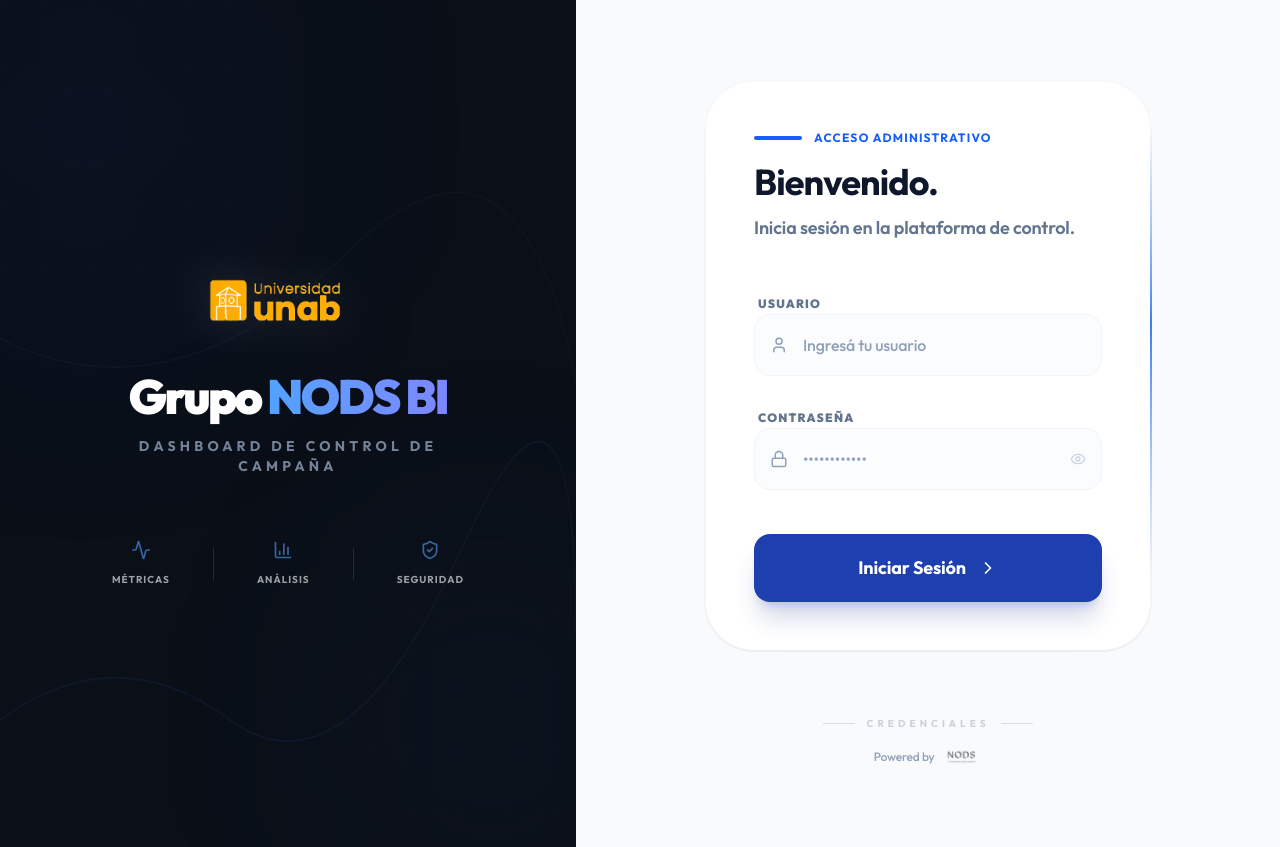
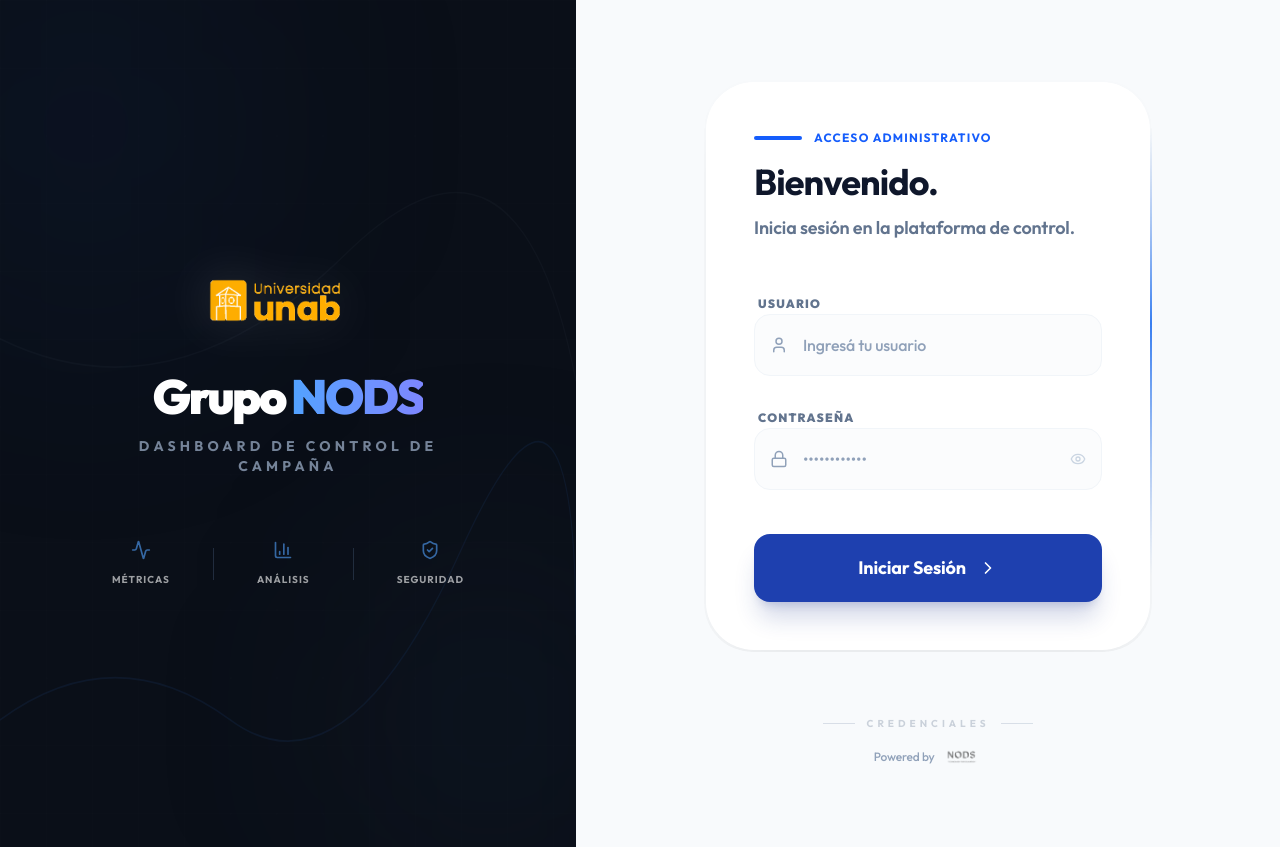
Before and after one commit to Franco-Arce/Unab_Dashboard_Web, a React (Vite) app in the folder frontend/: page / in a window 1280 px wide. Built offline with nearby package versions, Linux system fonts and the light colour scheme; no server answers.

Commit message:
text: remove BI from Grupo NODS

```diff
--- a/frontend/src/pages/LoginPage.jsx
+++ b/frontend/src/pages/LoginPage.jsx
@@ -68,7 +68,7 @@
                     </div>
 
                     <h1 className="text-5xl font-black tracking-tighter mb-4">
-                        Grupo <span className="bg-clip-text text-transparent bg-gradient-to-r from-blue-400 to-indigo-400">NODS BI</span>
+                        Grupo <span className="bg-clip-text text-transparent bg-gradient-to-r from-blue-400 to-indigo-400">NODS</span>
                     </h1>
                     <p className="text-slate-400 text-sm font-bold tracking-[0.3em] uppercase opacity-80">
                         Dashboard de Control de Campaña
```
